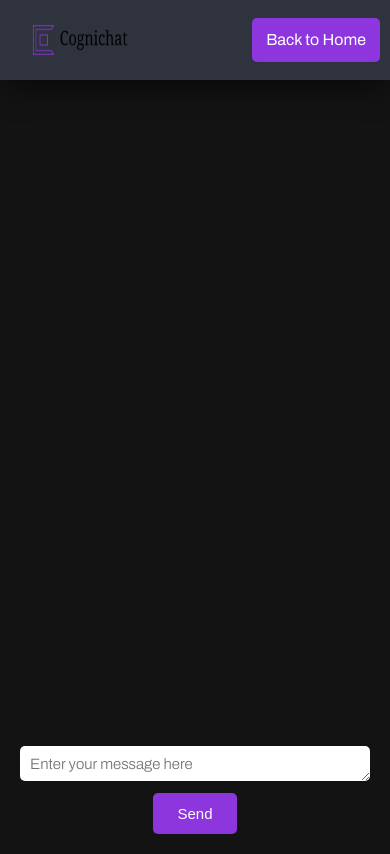
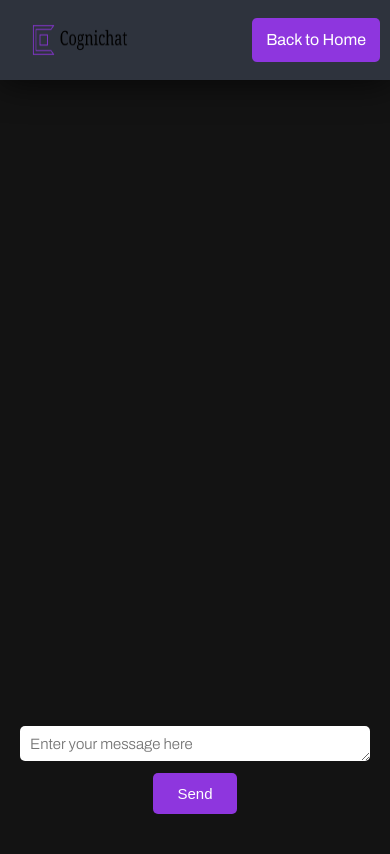
Before and after one commit to Prospertech-github/AIpowered-chat, a React (Vite) app: page /app in a window 390 px wide. Built offline with nearby package versions, Linux system fonts and the light colour scheme.

Commit message:
testing display area alignment

```diff
--- a/src/pages/chat/chat.module.css
+++ b/src/pages/chat/chat.module.css
@@ -137,7 +137,7 @@ form > button:focus{
         font-size: 1.6rem;
     }
     main{
-        height: calc(100vh - 7rem);
+        height: calc(100vh - 9rem);
         padding: 2rem;
     }
     .inputArea{
```
